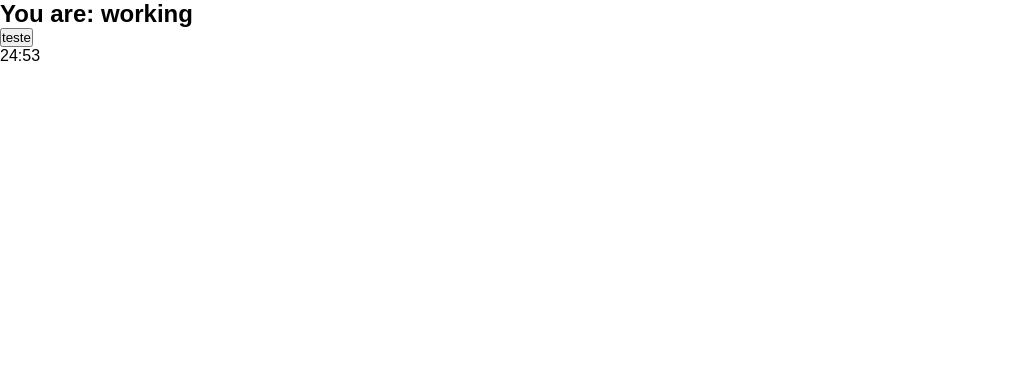
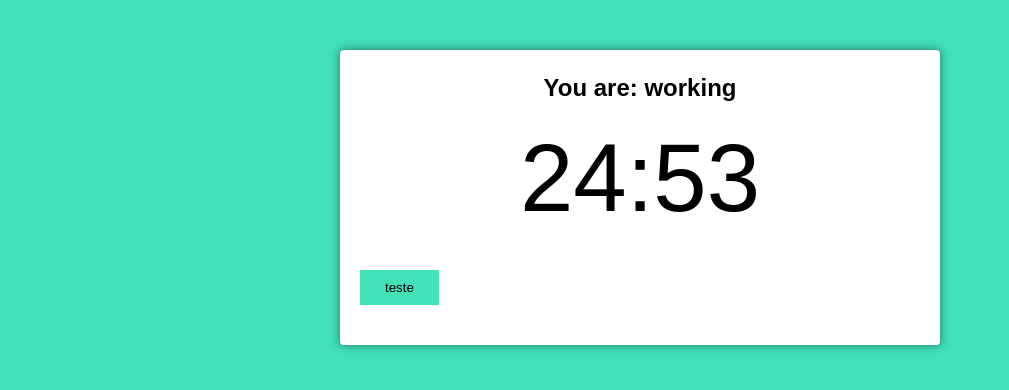
Before and after one commit to Mathesu-veLi/Pomodoro-App, a React (Create React App) app: page / in a window 1280 px wide. Shown: the top 390 px of the page, without its empty margins (0-1009 px from the left). Built offline with nearby package versions, Linux system fonts and the light colour scheme.

Commit message:
add style

```diff
--- a/src/App.tsx
+++ b/src/App.tsx
@@ -4,7 +4,7 @@ import { PomodoroTimer } from './components/pomodoro-timer';
 
 function App() {
     return (
-        <div className="App">
+        <div className="container">
             <PomodoroTimer
                 defaultPomodoroTime={1500}
                 shortRestTime={300}
--- a/src/components/pomodoro-timer.tsx
+++ b/src/components/pomodoro-timer.tsx
@@ -22,8 +22,8 @@ export function PomodoroTimer(props: IProps): JSX.Element {
     return (
         <div className="pomodoro">
             <h2>You are: working</h2>
+            <Timer mainTime={mainTime} />
             <Button text="teste" onClick={() => console.log(1)}></Button>
-            <Timer mainTime={mainTime} />
         </div>
     );
 }
--- a/src/index.css
+++ b/src/index.css
@@ -7,4 +7,48 @@
 
 body {
     font-family: sans-serif;
+    background: #41e1ba;
+    transition: background-color 300ms ease-in-out;
+    line-height: 1.5;
 }
+
+.container {
+    max-width: 640px;
+    margin: 0 auto;
+}
+
+.working {
+    background: #ef5d50;
+}
+
+.hidden {
+    display: none;
+}
+
+.pomodoro {
+    background: #fff;
+    margin: 50px 20px;
+    padding: 20px;
+    border-radius: 4px;
+    box-shadow: 0 0 10px rgba(0, 0, 0, 0.5);
+}
+
+.pomodoro h2 {
+    font-size: 24px;
+    text-align: center;
+}
+
+.pomodoro .timer {
+    font-size: 6rem;
+    text-align: center;
+}
+
+.pomodoro button {
+    background: #41e1ba;
+    border: none;
+    cursor: pointer;
+    padding: 10px 25px;
+    color: #000;
+    transition: background-color 300ms ease-in-out;
+    margin: 20px auto;
+}
```
